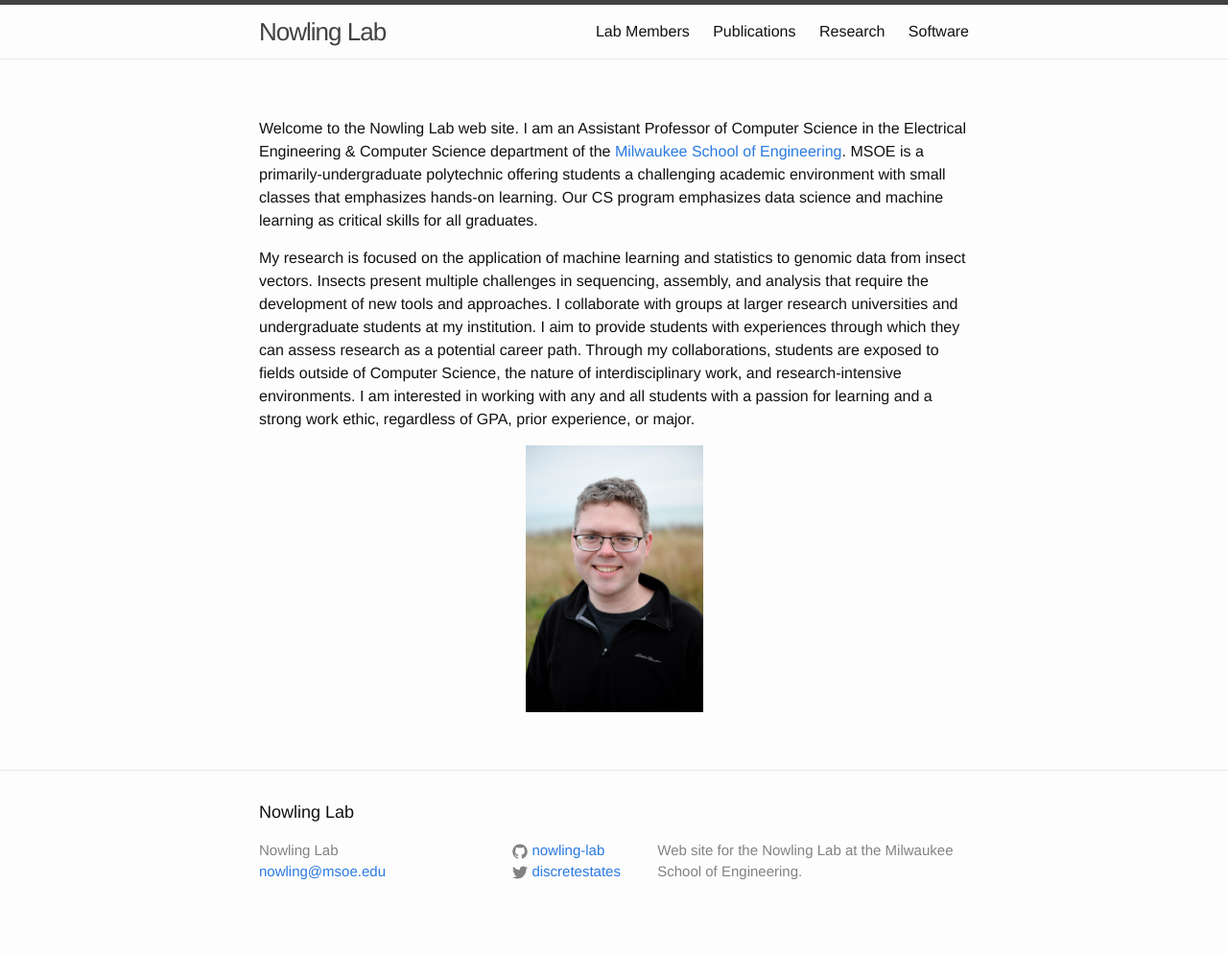
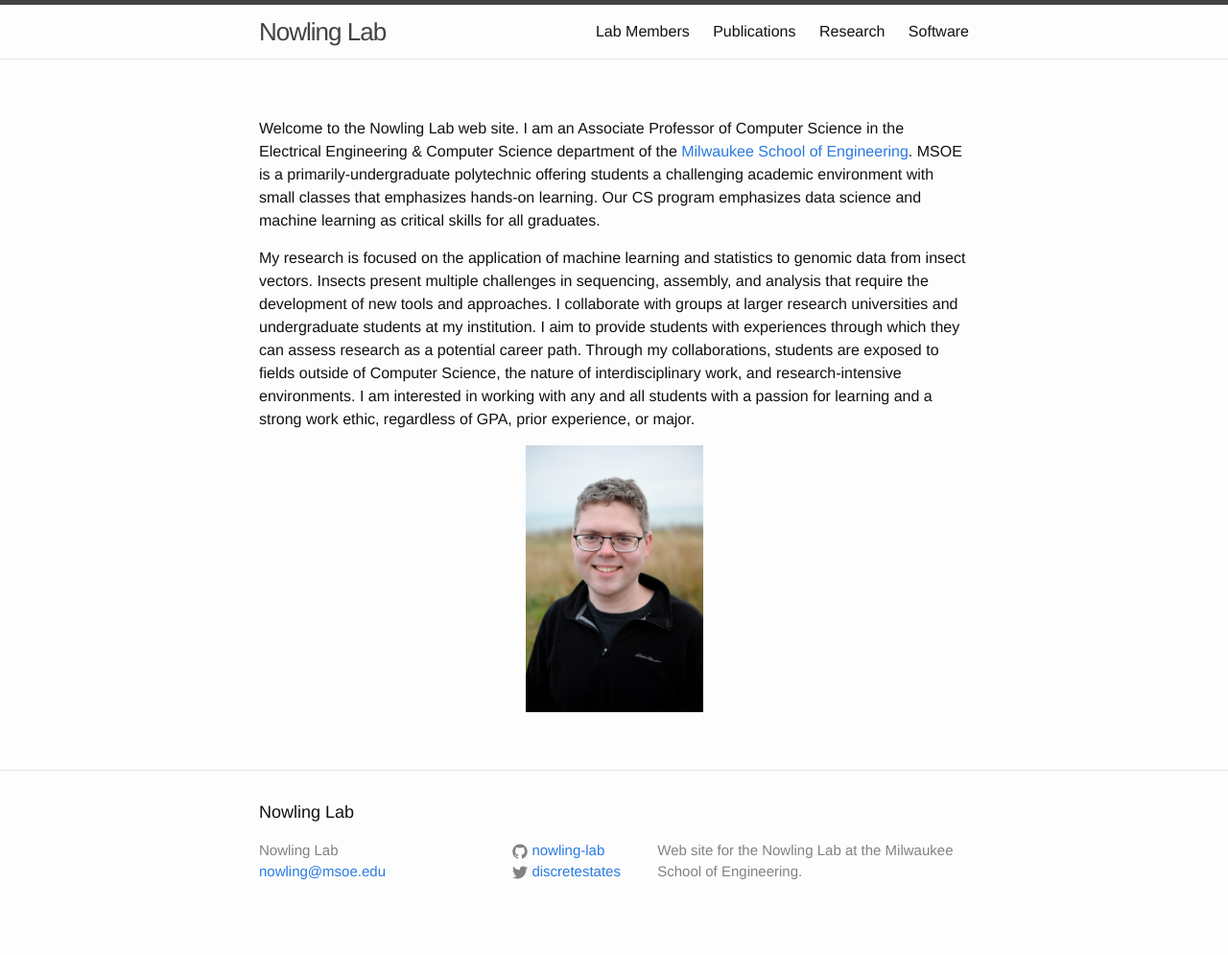
Before and after one commit to nowling-lab/nowling-lab.github.io, a Jekyll site: the page built from index.md, in a window 1280 px wide. Shown: the whole page at 96% size. Built offline with Jekyll 4.4.1, drawn with Linux system fonts in a browser that asks for light colours.

Commit message:
Update rank

```diff
--- a/index.md
+++ b/index.md
@@ -1,7 +1,7 @@
 ---
 layout: page
 ---
-Welcome to the Nowling Lab web site.  I am an Assistant Professor of Computer Science in the Electrical Engineering & Computer Science department of the [Milwaukee School of Engineering](https://www.msoe.edu).  MSOE is a primarily-undergraduate polytechnic offering students a challenging academic environment with small classes that emphasizes hands-on learning.  Our CS program emphasizes data science and machine learning as critical skills for all graduates.
+Welcome to the Nowling Lab web site.  I am an Associate Professor of Computer Science in the Electrical Engineering & Computer Science department of the [Milwaukee School of Engineering](https://www.msoe.edu).  MSOE is a primarily-undergraduate polytechnic offering students a challenging academic environment with small classes that emphasizes hands-on learning.  Our CS program emphasizes data science and machine learning as critical skills for all graduates.
 
 My research is focused on the application of machine learning and statistics to genomic data from insect vectors.  Insects present multiple challenges in sequencing, assembly, and analysis that require the development of new tools and approaches.  I collaborate with groups at larger research universities and undergraduate students at my institution.  I aim to provide students with experiences through which they can assess research as a potential career path.  Through my collaborations, students are exposed to fields outside of Computer Science, the nature of interdisciplinary work, and research-intensive environments.  I am interested in working with any and all students with a passion for learning and a strong work ethic, regardless of GPA, prior experience, or major.
 
```
Also changed, not shown: lab_members.md (+1 -1 lines).
